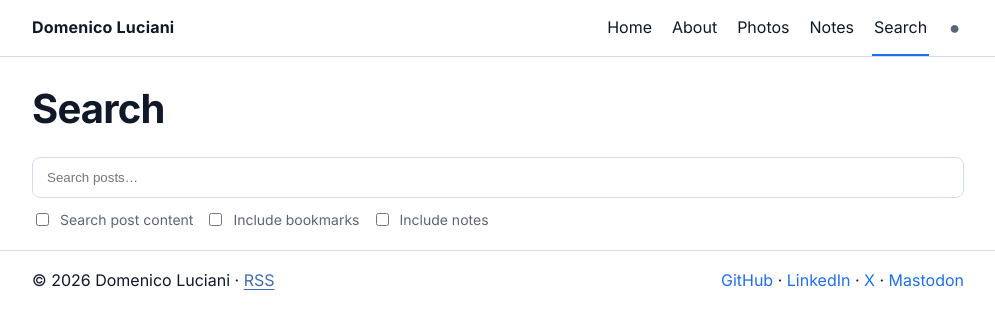
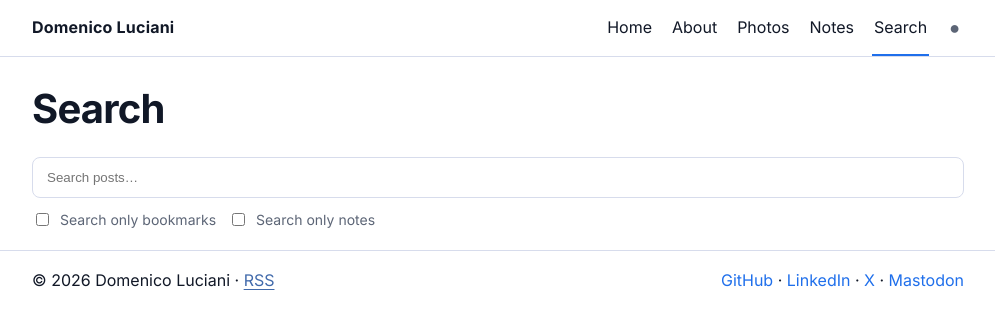
Before and after one commit to dlion/domenicoluciani, a Jekyll site: the page built from search.html, in a window 1280 px wide. Shown: the top 329 px of the page, without its empty margins (142-1137 px from the left). Built offline with Jekyll 4.4.1, drawn with Linux system fonts in a browser that asks for light colours; comment, search, counter and statistics services are not loaded; part of the change alters nothing that is shown.

Commit message:
search: only for bookmarks and notes

```diff
--- a/search.html
+++ b/search.html
@@ -10,16 +10,12 @@ hide_progress: true
          aria-label="Search posts">
   <div class="search-options">
     <label class="search-option">
-      <input id="searchContentToggle" type="checkbox">
-      Search post content
-    </label>
-    <label class="search-option">
       <input id="searchBookmarksToggle" type="checkbox">
-      Include bookmarks
+      Search only bookmarks
     </label>
     <label class="search-option">
       <input id="searchNotesToggle" type="checkbox">
-      Include notes
+      Search only notes
     </label>
   </div>
   <ul id="results" class="search-results"></ul>
@@ -30,7 +26,6 @@ hide_progress: true
   (function() {
     var input = document.getElementById('searchInput');
     var results = document.getElementById('results');
-    var contentToggle = document.getElementById('searchContentToggle');
     var bookmarksToggle = document.getElementById('searchBookmarksToggle');
     var notesToggle = document.getElementById('searchNotesToggle');
     if (results) {
@@ -98,7 +93,7 @@ hide_progress: true
       }
 
       if (!list.length) {
-        results.innerHTML = '<li class="search-empty">No articles match <strong>&ldquo;' + escapeHtml(query) + '&rdquo;</strong>. Try another keyword.</li>';
+        results.innerHTML = '<li class="search-empty">No articles/bookmarks/notes match <strong>&ldquo;' + escapeHtml(query) + '&rdquo;</strong>. Try another keyword.</li>';
         return;
       }
 
@@ -164,16 +159,18 @@ hide_progress: true
         });
     }
 
-    function ensureData(includeBookmarks, includeNotes, showLoading) {
+    function ensureData(scope, showLoading) {
       var tasks = [];
-      if (!sources.posts) {
+      if (scope === 'bookmarks') {
+        if (!sources.bookmarks) {
+          tasks.push(loadIndex('bookmarks', urls.bookmarks, 'bookmark'));
+        }
+      } else if (scope === 'notes') {
+        if (!sources.notes) {
+          tasks.push(loadIndex('notes', urls.notes, 'note'));
+        }
+      } else if (!sources.posts) {
         tasks.push(loadIndex('posts', urls.posts, 'post'));
-      }
-      if (includeBookmarks && !sources.bookmarks) {
-        tasks.push(loadIndex('bookmarks', urls.bookmarks, 'bookmark'));
-      }
-      if (includeNotes && !sources.notes) {
-        tasks.push(loadIndex('notes', urls.notes, 'note'));
       }
       if (!tasks.length) return Promise.resolve();
       if (showLoading) {
@@ -182,12 +179,20 @@ hide_progress: true
       return Promise.all(tasks).then(function() { return true; }, function() { return false; });
     }
 
-    function buildData(includeBookmarks, includeNotes) {
-      var list = [];
-      if (sources.posts) list = list.concat(sources.posts);
-      if (includeBookmarks && sources.bookmarks) list = list.concat(sources.bookmarks);
-      if (includeNotes && sources.notes) list = list.concat(sources.notes);
-      return list;
+    function buildData(scope) {
+      if (scope === 'bookmarks') {
+        return sources.bookmarks ? sources.bookmarks.slice() : [];
+      }
+      if (scope === 'notes') {
+        return sources.notes ? sources.notes.slice() : [];
+      }
+      return sources.posts ? sources.posts.slice() : [];
+    }
+
+    function getScope() {
+      if (bookmarksToggle && bookmarksToggle.checked) return 'bookmarks';
+      if (notesToggle && notesToggle.checked) return 'notes';
+      return 'posts';
     }
 
     function runSearch() {
@@ -198,10 +203,9 @@ hide_progress: true
         return;
       }
 
-      var includeBookmarks = bookmarksToggle && bookmarksToggle.checked;
-      var includeNotes = notesToggle && notesToggle.checked;
+      var scope = getScope();
 
-      ensureData(includeBookmarks, includeNotes, true).then(function() {
+      ensureData(scope, true).then(function() {
         var liveRaw = input.value;
         var liveQ = liveRaw.toLowerCase().trim();
         if (!liveQ) {
@@ -209,15 +213,12 @@ hide_progress: true
           return;
         }
 
-        var includeContent = contentToggle && contentToggle.checked;
-        var includeBookmarksNow = bookmarksToggle && bookmarksToggle.checked;
-        var includeNotesNow = notesToggle && notesToggle.checked;
-        var data = buildData(includeBookmarksNow, includeNotesNow);
+        var liveScope = getScope();
+        var data = buildData(liveScope);
         var matches = data.reduce(function(acc, p) {
           var titleHit = p.title.toLowerCase().indexOf(liveQ) > -1;
           var descHit = p.desc && p.desc.toLowerCase().indexOf(liveQ) > -1;
-          var allowContent = includeContent || p.type === 'note';
-          var contentHit = allowContent && p.content && p.content.toLowerCase().indexOf(liveQ) > -1;
+          var contentHit = p.content && p.content.toLowerCase().indexOf(liveQ) > -1;
           if (titleHit || descHit || contentHit) {
             acc.push({
               post: p,
@@ -232,16 +233,25 @@ hide_progress: true
       });
     }
 
-    ensureData(false, false, false);
+    ensureData('posts', false);
     input.addEventListener('input', runSearch);
-    if (contentToggle) {
-      contentToggle.addEventListener('change', runSearch);
-    }
     if (bookmarksToggle) {
-      bookmarksToggle.addEventListener('change', runSearch);
+      bookmarksToggle.addEventListener('change', function() {
+        if (bookmarksToggle.checked && notesToggle) {
+          notesToggle.checked = false;
+        }
+        runSearch();
+      });
     }
     if (notesToggle) {
-      notesToggle.addEventListener('change', runSearch);
+      notesToggle.addEventListener('change', function() {
+        if (notesToggle.checked && bookmarksToggle) {
+          bookmarksToggle.checked = false;
+        }
+        runSearch();
+      });
+    } else {
+      bookmarksToggle.addEventListener('change', runSearch);
     }
   })();
 </script>
```
